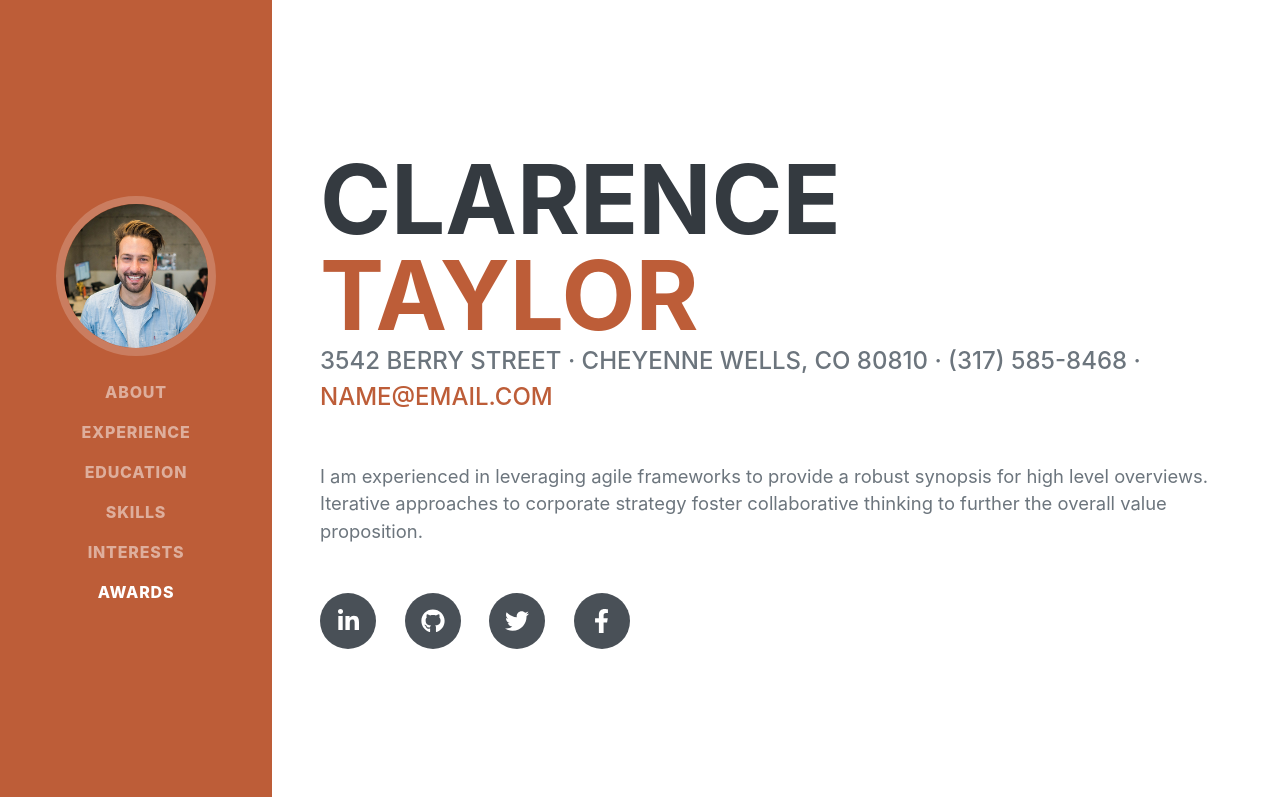
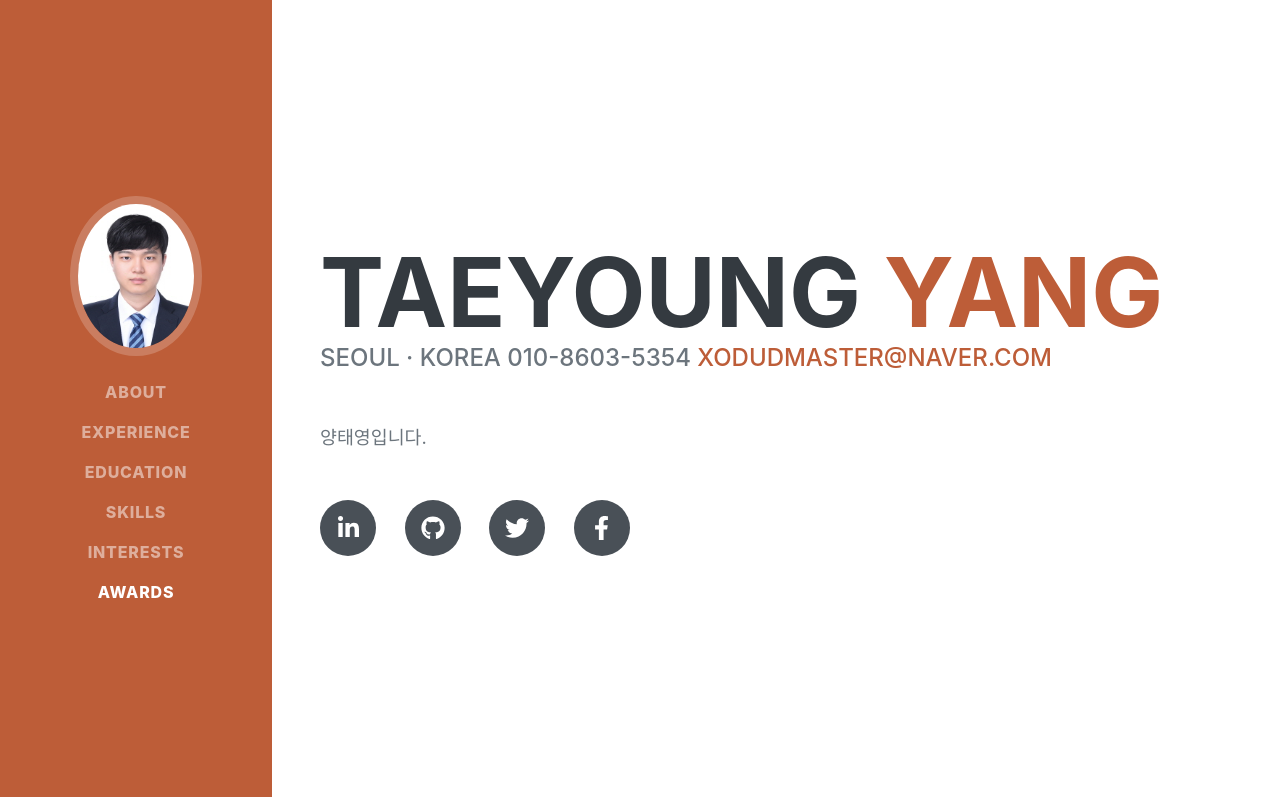
Before and after one commit to TaeyoungYANG/TaeyoungYANG.github.io, a plain HTML site: page index.html in a window 1280 px wide. Shown: the top 797 px of the page. Drawn offline with nearby package versions, Linux system fonts and the light colour scheme; a web font is replaced by a local one.

Commit message:
이미지, 로고 수정

```diff
--- a/index.html
+++ b/index.html
@@ -5,7 +5,7 @@
         <meta name="viewport" content="width=device-width, initial-scale=1, shrink-to-fit=no" />
         <meta name="description" content="" />
         <meta name="author" content="" />
-        <title>Resume - Start Bootstrap Theme</title>
+        <title>Resume - t2y 포트폴리오</title>
         <link rel="icon" type="image/x-icon" href="assets/img/favicon.ico" />
         <!-- Font Awesome icons (free version)-->
         <script src="https://use.fontawesome.com/releases/v5.13.0/js/all.js" crossorigin="anonymous"></script>
@@ -19,8 +19,8 @@
         <!-- Navigation-->
         <nav class="navbar navbar-expand-lg navbar-dark bg-primary fixed-top" id="sideNav">
             <a class="navbar-brand js-scroll-trigger" href="#page-top">
-                <span class="d-block d-lg-none">Clarence Taylor</span>
-                <span class="d-none d-lg-block"><img class="img-fluid img-profile rounded-circle mx-auto mb-2" src="assets/img/profile.jpg" alt="" /></span>
+                <span class="d-block d-lg-none">Taeyoung Yang</span>
+                <span class="d-none d-lg-block"><img class="img-fluid img-profile rounded-circle mx-auto mb-2" src="assets/img/ty.jpg" alt="" /></span>
             </a>
             <button class="navbar-toggler" type="button" data-toggle="collapse" data-target="#navbarSupportedContent" aria-controls="navbarSupportedContent" aria-expanded="false" aria-label="Toggle navigation"><span class="navbar-toggler-icon"></span></button>
             <div class="collapse navbar-collapse" id="navbarSupportedContent">
@@ -40,14 +40,14 @@
             <section class="resume-section" id="about">
                 <div class="resume-section-content">
                     <h1 class="mb-0">
-                        Clarence
-                        <span class="text-primary">Taylor</span>
+                        Taeyoung
+                        <span class="text-primary">Yang</span>
                     </h1>
                     <div class="subheading mb-5">
-                        3542 Berry Street · Cheyenne Wells, CO 80810 · (317) 585-8468 ·
-                        <a href="mailto:name@email.com">name@email.com</a>
+                        Seoul · Korea  010-8603-5354
+                        <a href="mailto:name@email.com">xodudmaster@naver.com</a>
                     </div>
-                    <p class="lead mb-5">I am experienced in leveraging agile frameworks to provide a robust synopsis for high level overviews. Iterative approaches to corporate strategy foster collaborative thinking to further the overall value proposition.</p>
+                    <p class="lead mb-5">양태영입니다.</p>
                     <div class="social-icons">
                         <a class="social-icon" href="#"><i class="fab fa-linkedin-in"></i></a>
                         <a class="social-icon" href="#"><i class="fab fa-github"></i></a>
```
Also changed, not shown: assets/img/ty.jpg (added).
